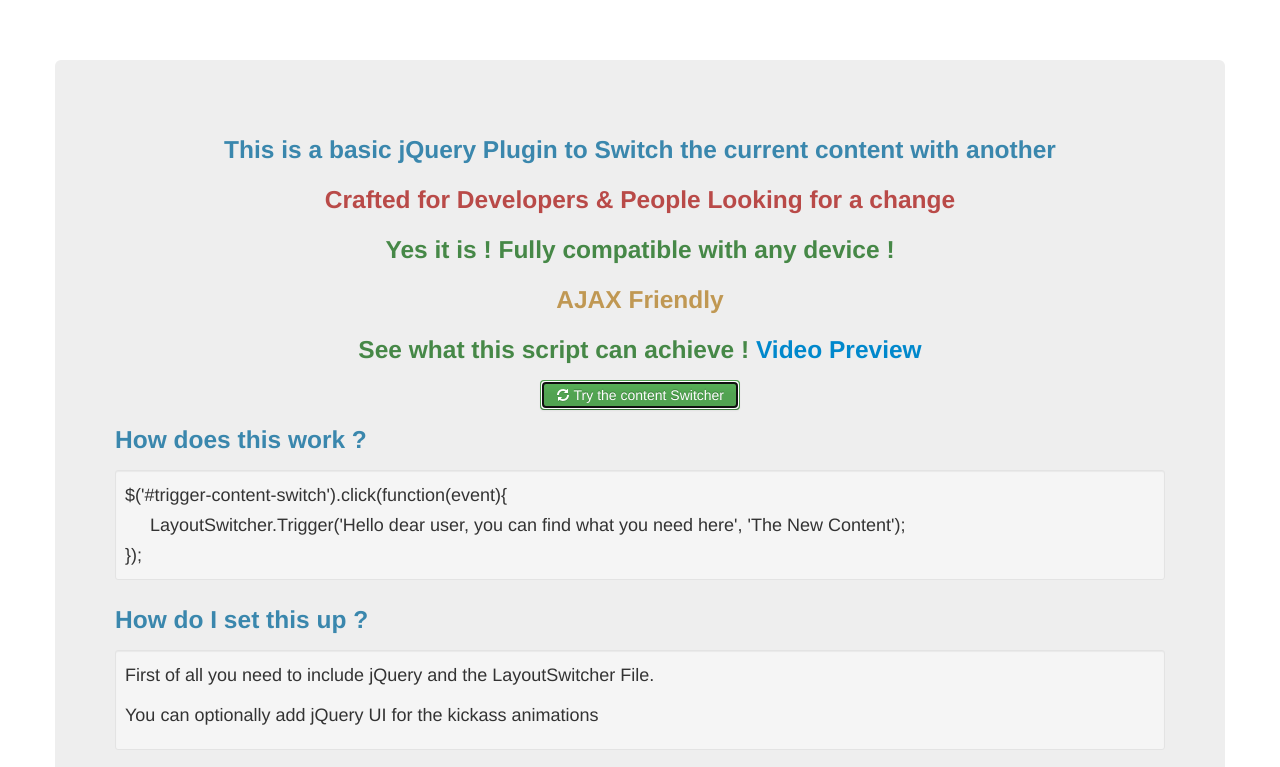
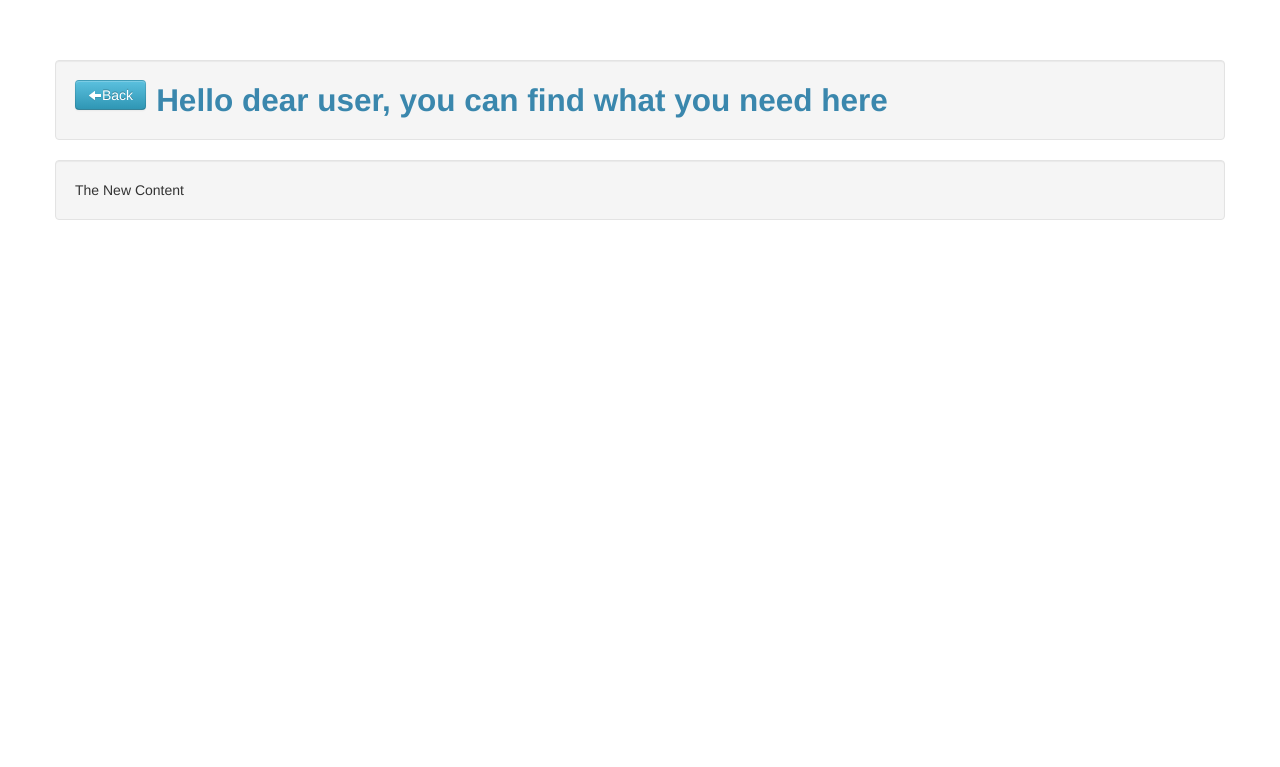
Before and after one commit to robertuniqid/layout_switcher, a plain HTML site: page index.html in a window 1280 px wide. Both pictures are taken after a click on the button "Try the content Switcher". Shown: the top 767 px of the page. Drawn offline with Linux system fonts and the light colour scheme.

Commit message:
Minor Changes

```diff
--- a/assets/scripts/layout_switcher.js
+++ b/assets/scripts/layout_switcher.js
@@ -77,8 +77,7 @@
     this.SwitcherObject.html(html);
     this.SwitcherObject.find('*[data-dismiss="modal"], *[data-dismiss="switcher"]').bind('click', function(event){
       event.preventDefault();
-
-      if($(this).hasAttr('href'))
+      if(typeof $(this).attr('href') !== "undefined")
         window.location = $(this).attr('href');
 
       objectInstance.Close();
--- a/index.html
+++ b/index.html
@@ -20,6 +20,8 @@
 
   <script type="text/javascript">
     $(document).ready(function(){
+      LayoutSwitcher.Init('#to-replace-switcher-container');
+
       $('#trigger-content-switch').click(function(event){
         LayoutSwitcher.Trigger('Hello dear user, you can find what you need here', 'The New Content');
       });
@@ -50,14 +52,6 @@
 <div id="to-replace-switcher-container" class="container">
   <div class="hero-unit">
     <h3 class="text-info text-center">This is a basic jQuery Plugin to Switch the current content with another</h3>
-    <h3 class="text-error text-center">
-      Crafted for Developers & People Looking for a change
-    </h3>
-    <h3 class="text-success text-center">
-      Yes it is ! Fully compatible with any device !
-    </h3>
-    <h3 class="text-warning text-center">AJAX Friendly</h3>
-    <h3 class="text-error text-success text-center">See what this script can achieve ! <a target="_blank" href="http://screencast.com/t/GI0bWsXAAd">Video Preview</a></h3>
 
     <button id="trigger-content-switch" class="btn btn-success" style="width: 200px;margin:0 auto;display: block;">
       <i class="icon-refresh icon-white"></i> Try the content Switcher
```
